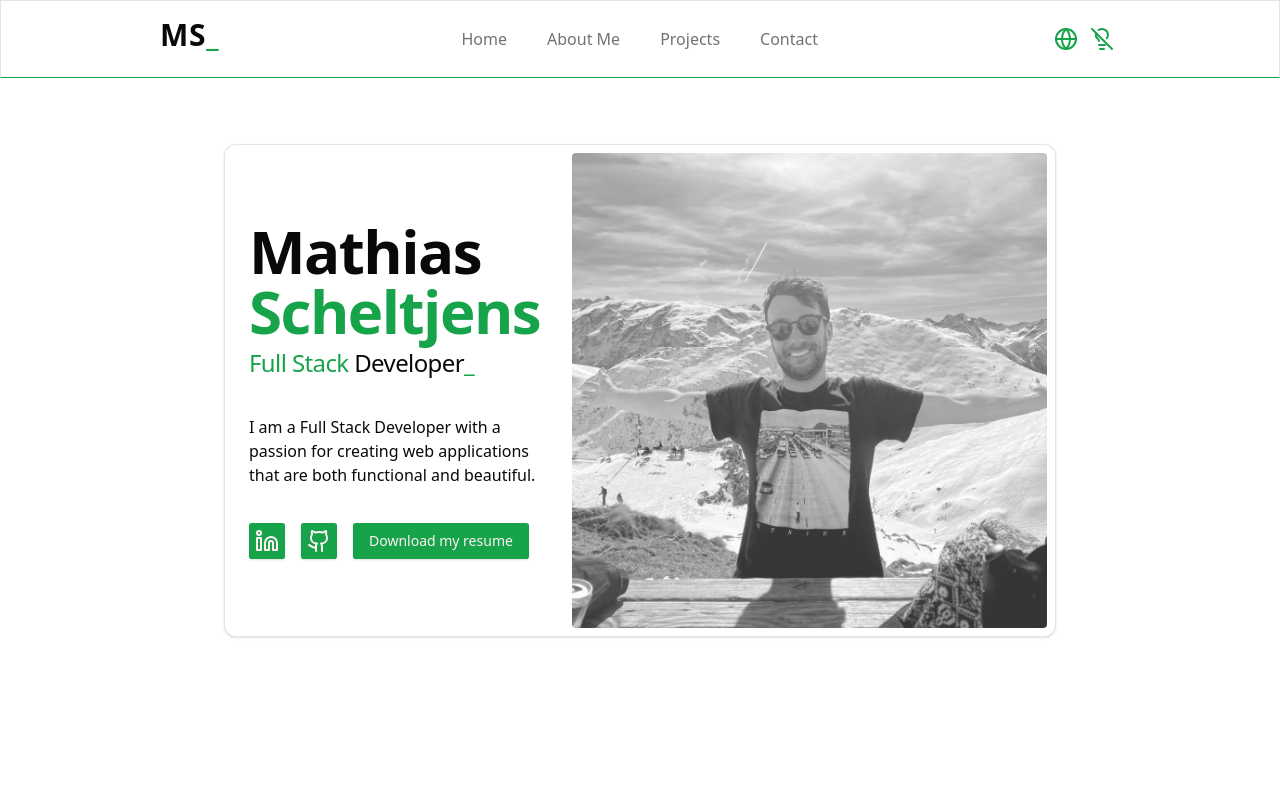
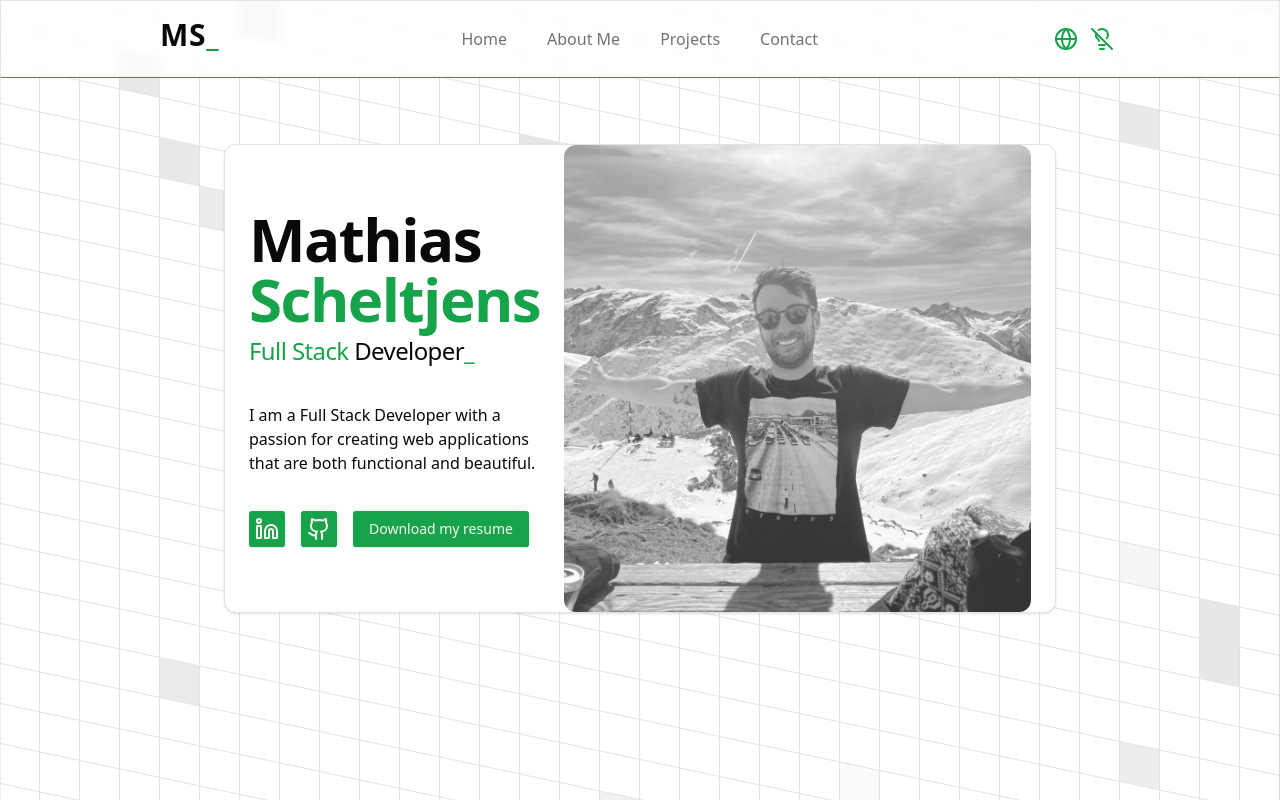
Before and after one commit to MScheltjens/portfolio, a Next.js app: page /en in a window 1280 px wide. Shown: the top 800 px of the page. Built offline with nearby package versions, Linux system fonts and the light colour scheme.

Commit message:
background grid animation

```diff
--- a/app/[lang]/layout.tsx
+++ b/app/[lang]/layout.tsx
@@ -6,6 +6,8 @@ import { type Locale, i18n } from '@/i18/config';
 import { getDictionary } from '@/i18/get-dictionary';
 import { Header } from '@/components/header';
 import { Providers } from '@/components/providers';
+import AnimatedGridPattern from '@/components/ui/animated-grid-pattern';
+import { cn } from '@/lib/utils';
 
 export async function generateStaticParams() {
   return i18n.locales.map((locale) => ({ lang: locale }));
@@ -39,6 +41,17 @@ export default async function RootLayout({
           />
           <div className="grow"> {children}</div>
         </Providers>
+        <div className="-z-50">
+          <AnimatedGridPattern
+            numSquares={30}
+            maxOpacity={0.1}
+            duration={3}
+            className={cn(
+              '[mask-image:radial-gradient(500px_circle_at_center,white)]',
+              'inset-x-0 inset-y-[-30%] h-[200%] skew-y-12'
+            )}
+          />
+        </div>
       </body>
     </html>
   );
--- a/components/hero.tsx
+++ b/components/hero.tsx
@@ -36,9 +36,9 @@ export const Hero = ({
         <Button>{download}</Button>
       </CardFooter>
     </div>
-    <div className="relative p-2">
+    <div className="relative md:mr-6">
       <Image
-        className="w-full rounded opacity-80 grayscale"
+        className="w-full rounded-xl rounded-b-none opacity-80 grayscale md:rounded-b-xl"
         src={authorImage}
         alt="Mathias S."
         width={220}
--- /dev/null
+++ b/components/ui/animated-grid-pattern.tsx
@@ -0,0 +1,151 @@
+'use client';
+
+/* eslint-disable */
+
+import { useEffect, useId, useRef, useState } from 'react';
+import { motion } from 'framer-motion';
+
+import { cn } from '@/lib/utils';
+
+interface GridPatternProps {
+  width?: number;
+  height?: number;
+  x?: number;
+  y?: number;
+  strokeDasharray?: number;
+  numSquares?: number;
+  className?: string;
+  maxOpacity?: number;
+  duration?: number;
+}
+
+export function GridPattern({
+  width = 40,
+  height = 40,
+  x = -1,
+  y = -1,
+  strokeDasharray = 0,
+  numSquares = 50,
+  className,
+  maxOpacity = 0.5,
+  duration = 4,
+
+  ...props
+}: GridPatternProps) {
+  const id = useId();
+  const containerRef = useRef(null);
+  const [dimensions, setDimensions] = useState({ width: 0, height: 0 });
+  const [squares, setSquares] = useState(() => generateSquares(numSquares));
+
+  function getPos() {
+    return [
+      Math.floor((Math.random() * dimensions.width) / width),
+      Math.floor((Math.random() * dimensions.height) / height)
+    ];
+  }
+
+  // Adjust the generateSquares function to return objects with an id, x, and y
+  function generateSquares(count: number) {
+    return Array.from({ length: count }, (_, i) => ({
+      id: i,
+      pos: getPos()
+    }));
+  }
+
+  // Function to update a single square's position
+  const updateSquarePosition = (id: number) => {
+    setSquares((currentSquares) =>
+      currentSquares.map((sq) =>
+        sq.id === id
+          ? {
+              ...sq,
+              pos: getPos()
+            }
+          : sq
+      )
+    );
+  };
+
+  // Update squares to animate in
+  useEffect(() => {
+    if (dimensions.width && dimensions.height) {
+      setSquares(generateSquares(numSquares));
+    }
+  }, [dimensions, numSquares]);
+
+  // Resize observer to update container dimensions
+  useEffect(() => {
+    const resizeObserver = new ResizeObserver((entries) => {
+      for (const entry of entries) {
+        setDimensions({
+          width: entry.contentRect.width,
+          height: entry.contentRect.height
+        });
+      }
+    });
+
+    if (containerRef.current) {
+      resizeObserver.observe(containerRef.current);
+    }
+
+    return () => {
+      if (containerRef.current) {
+        resizeObserver.unobserve(containerRef.current);
+      }
+    };
+  }, []);
+
+  return (
+    <svg
+      ref={containerRef}
+      aria-hidden="true"
+      className={cn(
+        'pointer-events-none absolute inset-0 h-full w-full fill-gray-400/30 stroke-gray-400/30',
+        className
+      )}
+      {...props}
+    >
+      <defs>
+        <pattern
+          id={id}
+          width={width}
+          height={height}
+          patternUnits="userSpaceOnUse"
+          x={x}
+          y={y}
+        >
+          <path
+            d={`M.5 ${height}V.5H${width}`}
+            fill="none"
+            strokeDasharray={strokeDasharray}
+          />
+        </pattern>
+      </defs>
+      <rect width="100%" height="100%" fill={`url(#${id})`} />
+      <svg x={x} y={y} className="overflow-visible">
+        {squares.map(({ pos: [x, y], id }, index) => (
+          <motion.rect
+            initial={{ opacity: 0 }}
+            animate={{ opacity: maxOpacity }}
+            transition={{
+              duration,
+              repeat: 1,
+              delay: index * 0.1,
+              repeatType: 'reverse'
+            }}
+            onAnimationComplete={() => updateSquarePosition(id)}
+            key={`${x}-${y}-${index}`}
+            width={width - 1}
+            height={height - 1}
+            x={x * width + 1}
+            y={y * height + 1}
+            fill="currentColor"
+            strokeWidth="0"
+          />
+        ))}
+      </svg>
+    </svg>
+  );
+}
+
+export default GridPattern;
--- a/components/ui/bento-grid.tsx
+++ b/components/ui/bento-grid.tsx
@@ -41,11 +41,11 @@ const BentoCard = ({
   <div
     key={name}
     className={cn(
-      'group relative col-span-3 flex flex-col justify-between overflow-hidden rounded-xl',
+      'group relative col-span-3 flex flex-col justify-between overflow-hidden rounded-xl bg-card',
       // light styles
-      'bg-white [box-shadow:0_0_0_1px_rgba(0,0,0,.03),0_2px_4px_rgba(0,0,0,.05),0_12px_24px_rgba(0,0,0,.05)]',
+      'bg-card [box-shadow:0_0_0_1px_rgba(0,0,0,.03),0_2px_4px_rgba(0,0,0,.05),0_12px_24px_rgba(0,0,0,.05)]',
       // dark styles
-      'transform-gpu dark:bg-black dark:[border:1px_solid_rgba(255,255,255,.1)] dark:[box-shadow:0_-20px_80px_-20px_#ffffff1f_inset]',
+      'transform-gpu dark:bg-card dark:[border:1px_solid_rgba(255,255,255,.1)] dark:[box-shadow:0_-20px_80px_-20px_#ffffff1f_inset]',
       className
     )}
   >
```
